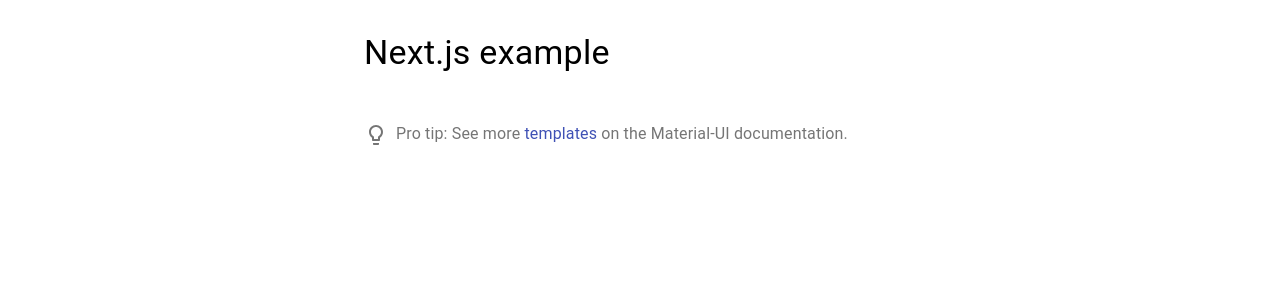
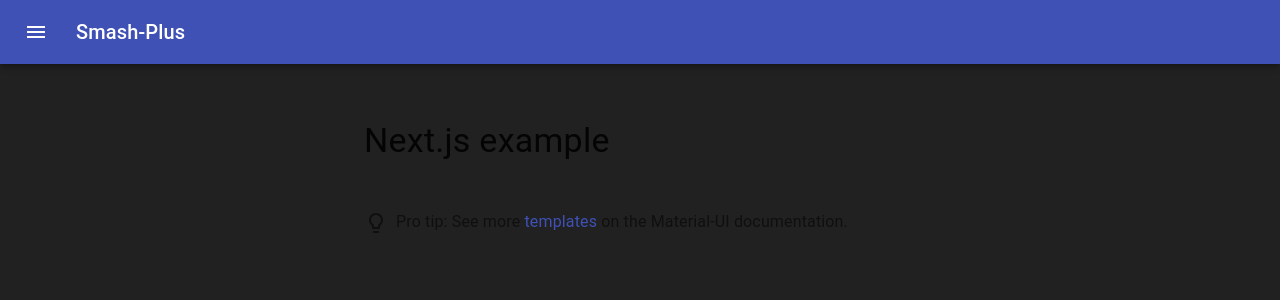
Before and after one commit to Skytown19/smash-plus, a Next.js app in the folder react/: page / in a window 1280 px wide. Shown: the top 300 px of the page. Built offline with nearby package versions, Linux system fonts and the light colour scheme.

Commit message:
installed CLSX and copy-pasted some material-ui

```diff
--- /dev/null
+++ b/react/css/index.css
@@ -0,0 +1,7 @@
+/* Code for getting shit full screen */
+html, body, body > div:first-child,
+div#__next,
+div#__next > div,
+div#__next > div > div {
+  height: 100%;
+}
--- a/react/package.json
+++ b/react/package.json
@@ -9,6 +9,8 @@
   },
   "dependencies": {
     "@material-ui/core": "^4.11.0",
+    "@material-ui/icons": "^4.9.1",
+    "clsx": "^1.1.1",
     "next": "9.4.4",
     "react": "16.13.1",
     "react-dom": "16.13.1"
--- a/react/pages/_app.js
+++ b/react/pages/_app.js
@@ -1,5 +1,12 @@
+import '../css/index.css';
+import NoSsr from '@material-ui/core/NoSsr';
+
 function SmashPlus({ Component, pageProps }) {
-  return <Component {...pageProps} />;
+  return (
+    <NoSsr>
+      <Component {...pageProps} />
+    </NoSsr>
+  );
 }
 
 export default SmashPlus;
--- a/react/pages/index.js
+++ b/react/pages/index.js
@@ -1,10 +1,165 @@
+import React from 'react';
+import clsx from 'clsx';
+import { makeStyles, useTheme } from '@material-ui/core/styles';
+import Drawer from '@material-ui/core/Drawer';
+import CssBaseline from '@material-ui/core/CssBaseline';
+import AppBar from '@material-ui/core/AppBar';
+import Toolbar from '@material-ui/core/Toolbar';
+import List from '@material-ui/core/List';
+import Typography from '@material-ui/core/Typography';
+import Divider from '@material-ui/core/Divider';
+import IconButton from '@material-ui/core/IconButton';
+import MenuIcon from '@material-ui/icons/Menu';
+import ChevronLeftIcon from '@material-ui/icons/ChevronLeft';
+import ChevronRightIcon from '@material-ui/icons/ChevronRight';
+import ListItem from '@material-ui/core/ListItem';
+import ListItemIcon from '@material-ui/core/ListItemIcon';
+import ListItemText from '@material-ui/core/ListItemText';
+import InboxIcon from '@material-ui/icons/MoveToInbox';
+import MailIcon from '@material-ui/icons/Mail';
+
 import Container from '@material-ui/core/Container';
-import Typography from '@material-ui/core/Typography';
 import Box from '@material-ui/core/Box';
+
 import ProTips from '../components/protip';
 
-export default function Index() {
+const drawerWidth = 240;
+
+const useStyles = makeStyles((theme) => ({
+  root: {
+    display: 'flex',
+    minHeight: '100%',
+  },
+  appBar: {
+    transition: theme.transitions.create(['margin', 'width'], {
+      easing: theme.transitions.easing.sharp,
+      duration: theme.transitions.duration.leavingScreen,
+    }),
+  },
+  appBarShift: {
+    width: `calc(100% - ${drawerWidth}px)`,
+    marginLeft: drawerWidth,
+    transition: theme.transitions.create(['margin', 'width'], {
+      easing: theme.transitions.easing.easeOut,
+      duration: theme.transitions.duration.enteringScreen,
+    }),
+  },
+  menuButton: {
+    marginRight: theme.spacing(2),
+  },
+  hide: {
+    display: 'none',
+  },
+  drawer: {
+    width: drawerWidth,
+    flexShrink: 0,
+  },
+  drawerPaper: {
+    width: drawerWidth,
+  },
+  drawerHeader: {
+    display: 'flex',
+    alignItems: 'center',
+    padding: theme.spacing(0, 1),
+    // necessary for content to be below app bar
+    ...theme.mixins.toolbar,
+    justifyContent: 'flex-end',
+  },
+  content: {
+    flexGrow: 1,
+    padding: theme.spacing(3),
+    transition: theme.transitions.create('margin', {
+      easing: theme.transitions.easing.sharp,
+      duration: theme.transitions.duration.leavingScreen,
+    }),
+    marginLeft: -drawerWidth,
+    backgroundColor: '#212121',
+  },
+  contentShift: {
+    transition: theme.transitions.create('margin', {
+      easing: theme.transitions.easing.easeOut,
+      duration: theme.transitions.duration.enteringScreen,
+    }),
+    marginLeft: 0,
+  },
+}));
+
+export default function PersistentDrawerLeft() {
+  const classes = useStyles();
+  const theme = useTheme();
+  const [open, setOpen] = React.useState(false);
+
+  const handleDrawerOpen = () => {
+    setOpen(true);
+  };
+
+  const handleDrawerClose = () => {
+    setOpen(false);
+  };
+
   return (
+    <div className={classes.root}>
+      <CssBaseline />
+      <AppBar
+        position="fixed"
+        className={clsx(classes.appBar, {
+          [classes.appBarShift]: open,
+        })}
+      >
+        <Toolbar>
+          <IconButton
+            color="inherit"
+            aria-label="open drawer"
+            onClick={handleDrawerOpen}
+            edge="start"
+            className={clsx(classes.menuButton, open && classes.hide)}
+          >
+            <MenuIcon />
+          </IconButton>
+          <Typography variant="h6" noWrap>
+            Smash-Plus
+          </Typography>
+        </Toolbar>
+      </AppBar>
+      <Drawer
+        className={classes.drawer}
+        variant="persistent"
+        anchor="left"
+        open={open}
+        classes={{
+          paper: classes.drawerPaper,
+        }}
+      >
+        <div className={classes.drawerHeader}>
+          <IconButton onClick={handleDrawerClose}>
+            {theme.direction === 'ltr' ? <ChevronLeftIcon /> : <ChevronRightIcon />}
+          </IconButton>
+        </div>
+        <Divider />
+        <List>
+          {['Inbox', 'Starred', 'Send email', 'Drafts'].map((text, index) => (
+            <ListItem button key={text}>
+              <ListItemIcon>{index % 2 === 0 ? <InboxIcon /> : <MailIcon />}</ListItemIcon>
+              <ListItemText primary={text} />
+            </ListItem>
+          ))}
+        </List>
+        <Divider />
+        <List>
+          {['All mail', 'Trash', 'Spam'].map((text, index) => (
+            <ListItem button key={text}>
+              <ListItemIcon>{index % 2 === 0 ? <InboxIcon /> : <MailIcon />}</ListItemIcon>
+              <ListItemText primary={text} />
+            </ListItem>
+          ))}
+        </List>
+      </Drawer>
+      <main
+        className={clsx(classes.content, {
+          [classes.contentShift]: open,
+        })}
+      >
+        <div className={classes.drawerHeader} />
         <Container maxWidth="sm">
           <Box my={4}>
             <Typography variant="h4" component="h1" gutterBottom>
@@ -13,5 +168,7 @@
             <ProTips />
           </Box>
         </Container>
+      </main>
+    </div>
   );
 }
```
Also changed, not shown: 1 other file (tests, documents, lock files or other folders). Lines whose indentation alone changed are shown as unchanged.
